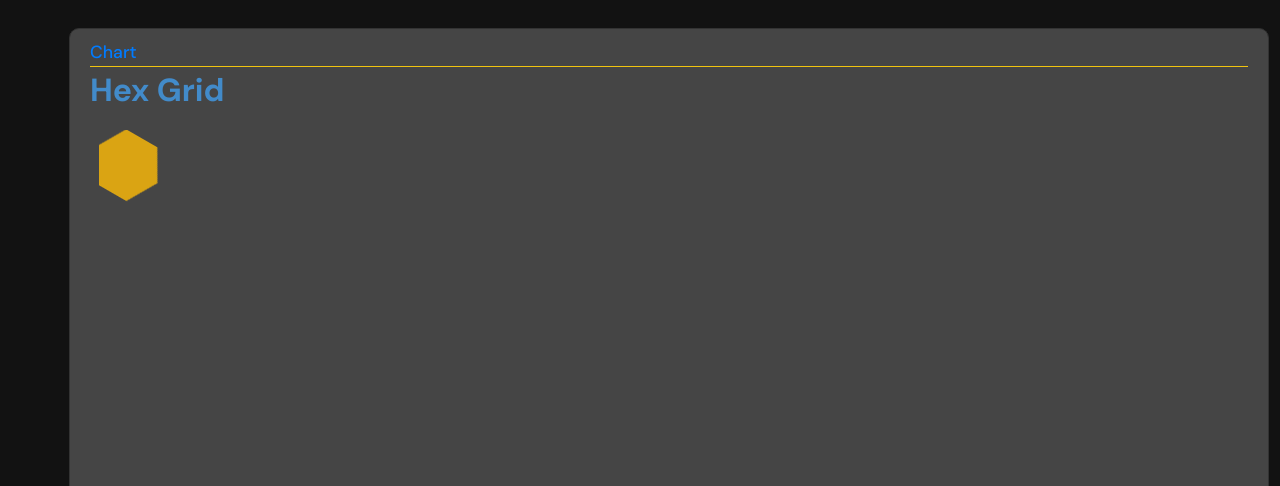
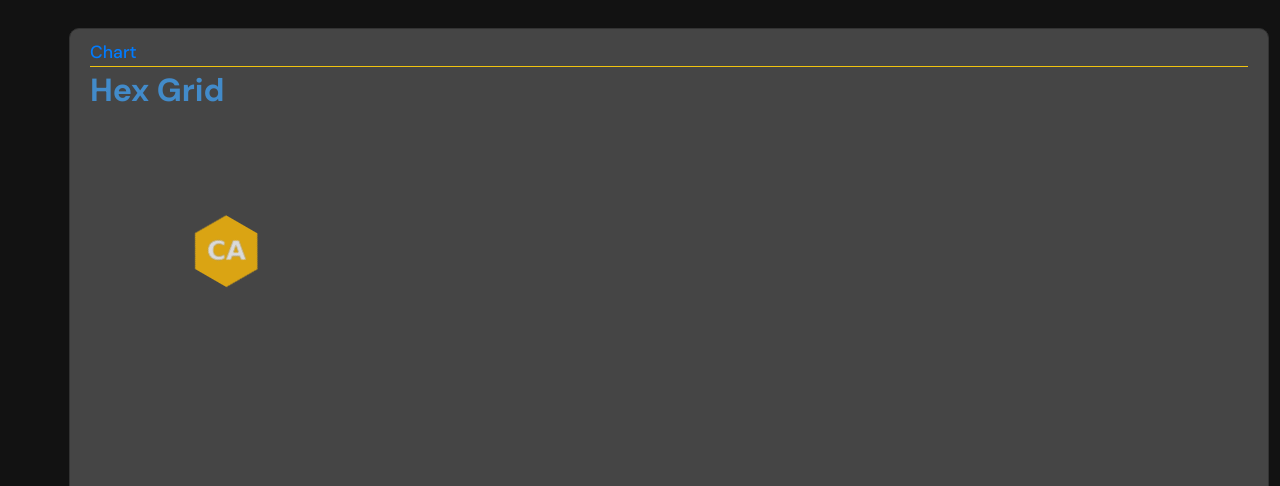
Before and after one commit to nsp8/HexCharts, a Django app: page /about/ in a window 1280 px wide. Shown: the part 81-567 px from the top of the page. Run offline with Django 3.2, Linux system fonts and the light colour scheme; some libraries are stand-ins or nearby versions; some web fonts are replaced.

Commit message:
Fixing: position and orientation of sample country-placeholder; CSS indentation.

```diff
--- a/hive/hex_grid/static/hex_grid/new_main.css
+++ b/hive/hex_grid/static/hex_grid/new_main.css
@@ -89,7 +89,9 @@ body {
     opacity: 1;
     -webkit-transform: rotateZ(-30deg) translateZ(40px) translateY(-40px);
     transform: rotateZ(-30deg) translateZ(40px) translateY(-40px);
+
 }
+
 .container .honeycomb .hex .wrapper {
     display: block;
     position: absolute;
@@ -137,6 +139,7 @@ body {
     border-top: 31px solid transparent;
     border-bottom: 31px solid transparent;
 }
+
 .container .hexagon:before {
     border-right: 18px solid #ffffff;
     left: -18px;
@@ -148,6 +151,53 @@ body {
 .container .hidden {
     display: none;
 }
+
+.container .country-label {
+    display: block;
+    position: absolute;
+    color: #fff;
+    top: 31px; /*36px*/
+    left: -62px; /*-82px*/
+    text-align: center;
+    width: 200px;
+    padding: 20px;
+    border-radius: 7px;
+    filter: progid:DXImageTransform.Microsoft.Alpha(Opacity=0);
+    opacity: 1;
+    /*
+    -moz-transition: all 0.3s ease-out 0.1s;
+    -o-transition: all 0.3s ease-out 0.1s;
+    -webkit-transition: all 0.3s ease-out;
+    -webkit-transition-delay: 0.1s;
+    -webkit-transition: all 0.3s ease-out 0.1s;
+    transition: all 0.3s ease-out 0.1s;
+    */
+    -webkit-transform: rotateZ(-30deg) translateZ(40px) translateY(-40px);
+    transform: rotateZ(-30deg) translateZ(40px) translateY(-40px);
+    pointer-events: none;
+    -webkit-font-smoothing: antialiased;
+}
+
+.container .country-label strong {
+    display: block;
+    font: 600 26px/1.1 verdana,sans-serif;
+    overflow: hidden;
+    text-overflow: ellipsis;
+    white-space: nowrap;
+    text-shadow: 0px 0px 0px rgba(0, 0, 0, 0.8);
+}
+
+.container .honeycomb .hex:hover .country-label {
+    filter: progid:DXImageTransform.Microsoft.Alpha(enabled=false);
+    opacity: 1;
+    -webkit-transform: rotateZ(-30deg) translateZ(0px) translateY(-40px);
+    transform: rotateZ(-30deg) translateZ(0px) translateY(-40px);
+    /*
+    -webkit-transform: rotateZ(-30deg) translateY(1px);
+    transform: rotateZ(-30deg) translateY(1px);
+    */
+}
+
 .container .content {
     display: block;
     position: absolute;
@@ -157,7 +207,6 @@ body {
     text-align: center;
     width: 200px;
     padding: 20px;
-  /*background: #121212;*/
     border-radius: 7px;
     filter: progid:DXImageTransform.Microsoft.Alpha(Opacity=0);
     opacity: 0;
@@ -172,6 +221,7 @@ body {
     pointer-events: none;
     -webkit-font-smoothing: antialiased;
 }
+
 .container .content strong {
     display: block;
     font: 600 26px/1.1 verdana,sans-serif;
@@ -191,18 +241,19 @@ body {
     float: right;
 }
 
+/*
 .info-content {
-  /*
+
     display:block;
     color: white;
     float: right;
     background: black;
     border-radius: 7px;
-  */
+
     display: block;
     position: absolute;
     color: #fff;
-  /*top: 10px;*/
+    top: 10px;
     right: 10px;
     text-align: center;
     width: 200px;
@@ -222,7 +273,7 @@ body {
     pointer-events: none;
     -webkit-font-smoothing: antialiased;
 }
-/*
+
 .info-content strong {
     display: block;
     border-bottom: 1px solid white;
--- a/hive/hex_grid/templates/hex_grid/about.html
+++ b/hive/hex_grid/templates/hex_grid/about.html
@@ -16,9 +16,9 @@
                                 <div class="wrapper">
                                     <div class="hexagon color-1"></div>
                                 </div>
-                                <span class="content">
-                                    <strong>Hello!</strong>
-                                    <small>i'm a hexagon</small>
+                                <span class="country-label">
+                                    <strong>CA</strong>
+<!--                                    <small>I'm a hexagon</small>-->
                                 </span>
                             </a>
                     </div>
@@ -95,7 +95,7 @@
     console.log(container.offset());
     var target_x = container.offset().left - $("#test-hex").offset().left;
     var target_y = container.offset().top - $("#test-hex").offset().top;
-    $("#test-hex").css({left: target_x, top: target_y});
+    // $("#test-hex").css({left: 50, top: 10});
 </script>
 
 {% endblock content %}
```
Lines whose indentation alone changed are shown as unchanged.
